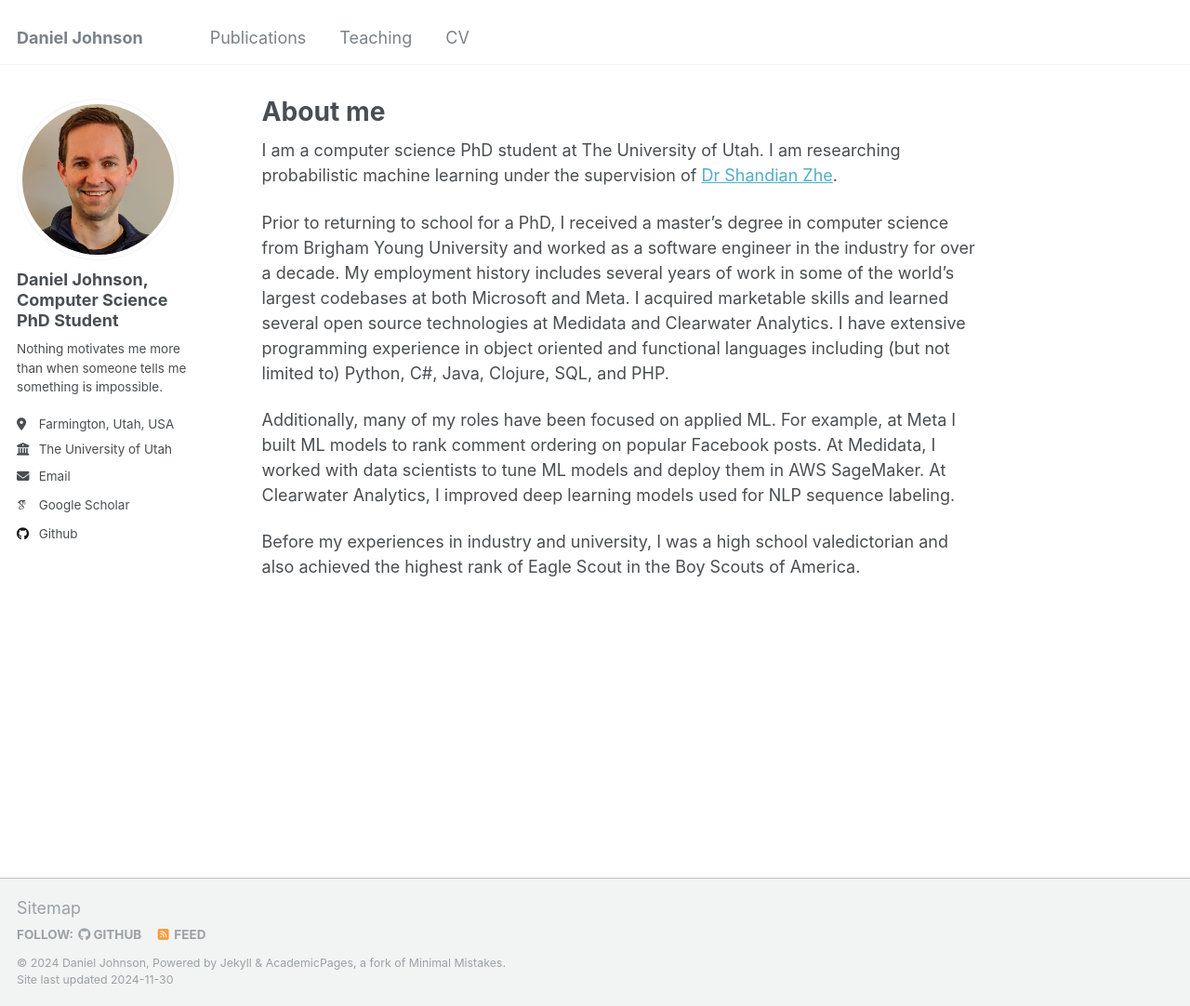
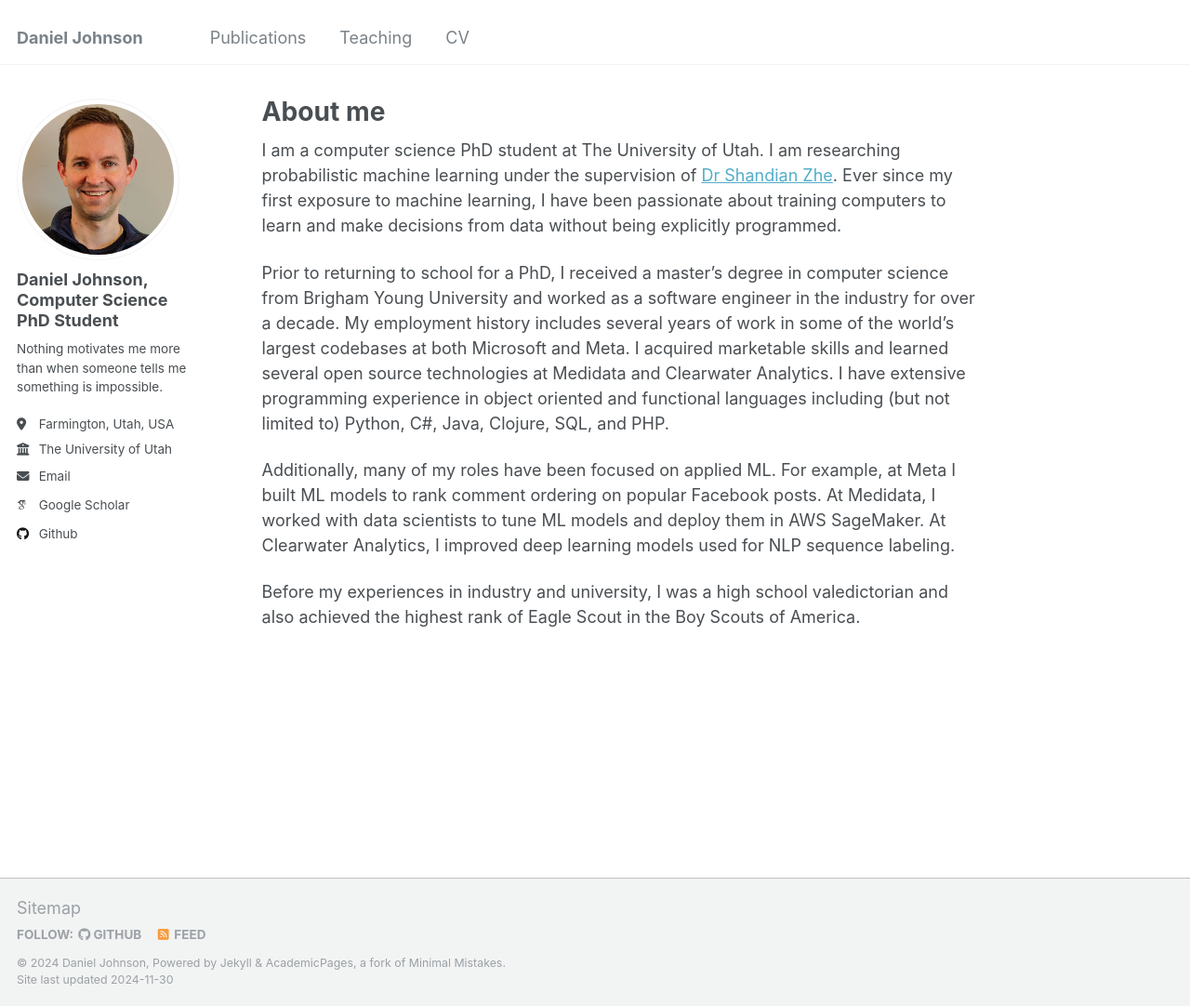
Before and after one commit to danj1000/danj1000.github.io, a Jekyll site: the page built from _pages/about.md, in a window 1280 px wide and 1082 px high. Shown: the whole window at 93% size. Built offline with Jekyll 4.4.1, drawn with Linux system fonts in a browser that asks for light colours; some web fonts are replaced.

Commit message:
Update about.md

```diff
--- a/_pages/about.md
+++ b/_pages/about.md
@@ -7,7 +7,7 @@ redirect_from:
   - /about.html
 ---
 
-I am a computer science PhD student at The University of Utah. I am researching probabilistic machine learning under the supervision of [Dr Shandian Zhe](https://users.cs.utah.edu/~zhe/).
+I am a computer science PhD student at The University of Utah. I am researching probabilistic machine learning under the supervision of [Dr Shandian Zhe](https://users.cs.utah.edu/~zhe/). Ever since my first exposure to machine learning, I have been passionate about training computers to learn and make decisions from data without being explicitly programmed.
 
 Prior to returning to school for a PhD, I received a master's degree in computer science from Brigham Young University and worked as a software engineer in the industry for over a decade. My employment history includes several years of work in some of the world's largest codebases at both Microsoft and Meta. I acquired marketable skills and learned several open source technologies at Medidata and Clearwater Analytics. I have extensive programming experience in object oriented and functional languages including (but not limited to) Python, C#, Java, Clojure, SQL, and PHP.
 
```
